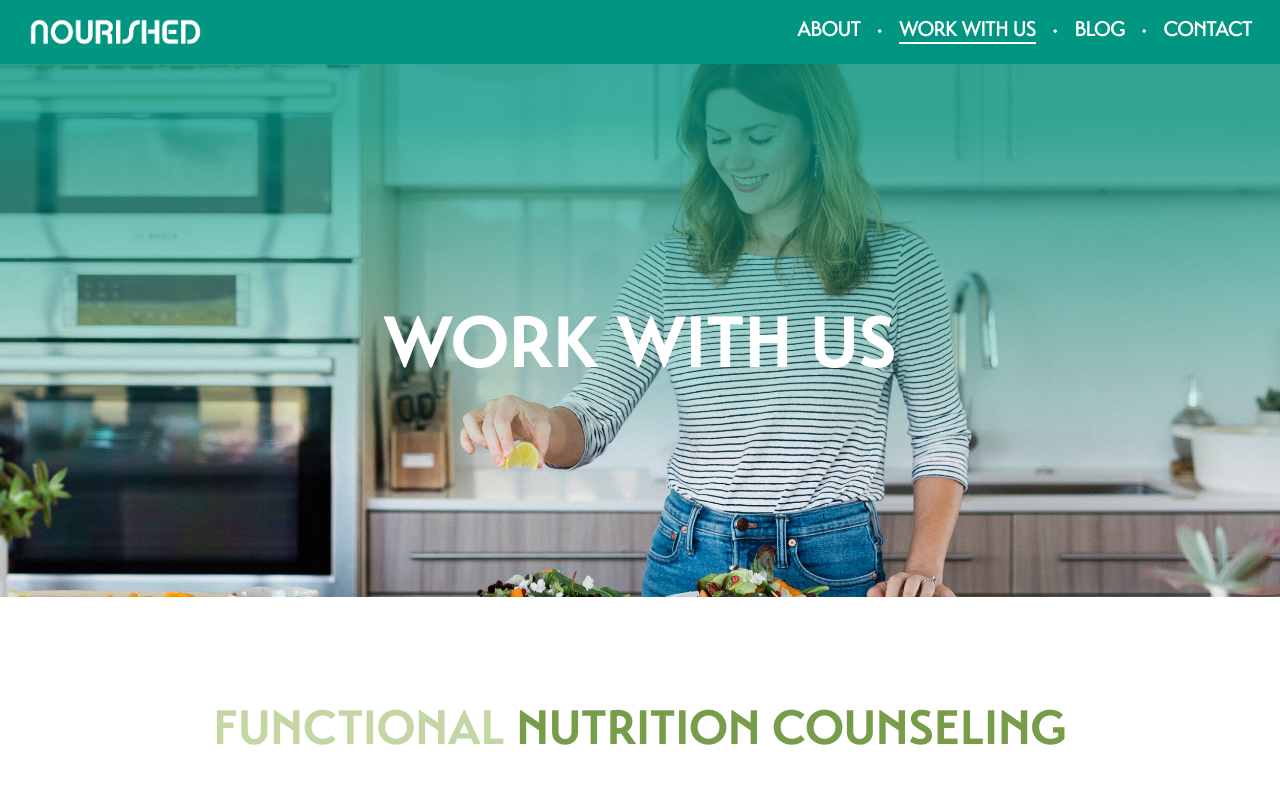
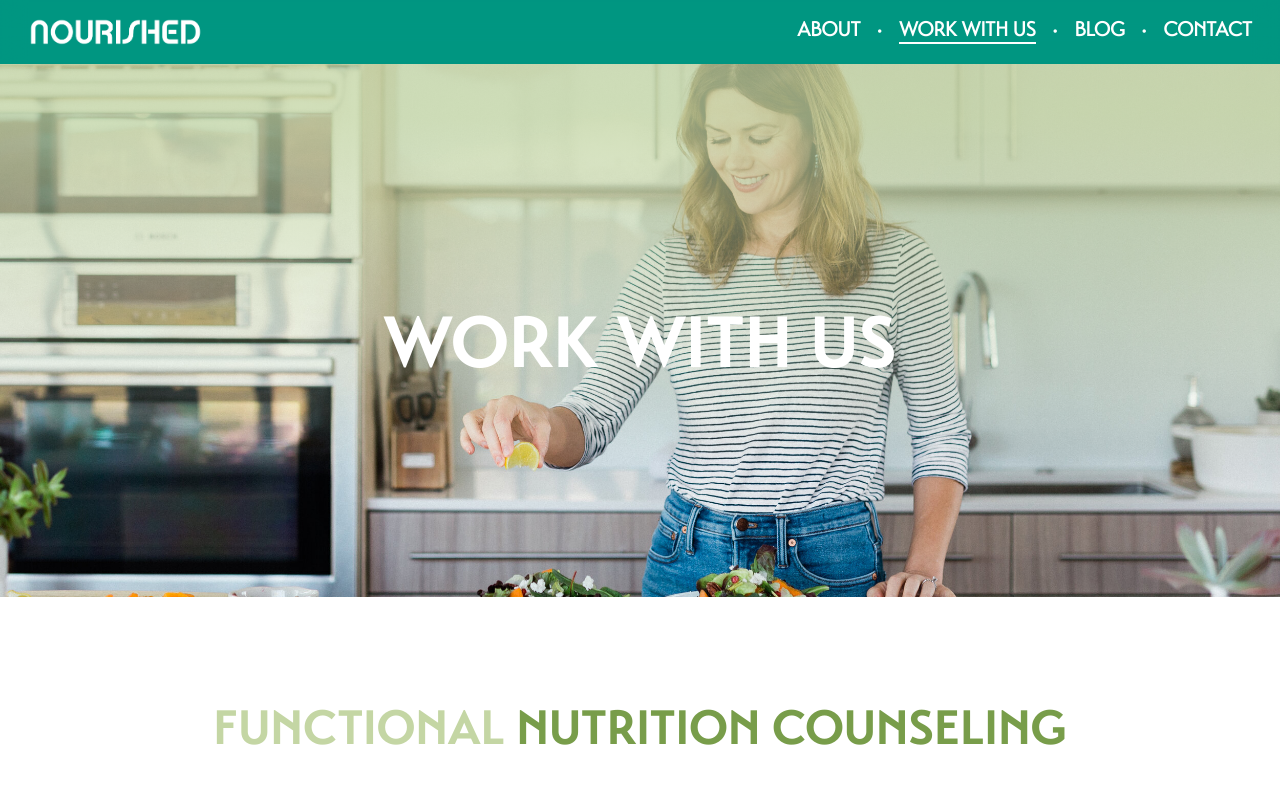
Before and after one commit to jamie-c/nourished, a Next.js app: page /work-with-us in a window 1280 px wide. Shown: the top 800 px of the page. Built offline with nearby package versions, Linux system fonts and the light colour scheme.

Commit message:
change image overlay variant to lighter color

```diff
--- a/src/app/(pages)/work-with-us/page.tsx
+++ b/src/app/(pages)/work-with-us/page.tsx
@@ -10,7 +10,7 @@ export default function Home() {
   return (
 <>
     <main className="top-0 w-screen flex min-h-screen flex-col items-center justify-start">
-        <FullWidthImageBehindGradient variant="primary" imageUrl="/images/lindsey_conway_edible-22.jpg" align="center"><p className={`${transatBold.className} w-screen text-center uppercase`}>Work With Us</p></FullWidthImageBehindGradient>
+        <FullWidthImageBehindGradient variant="tertiary" imageUrl="/images/lindsey_conway_edible-22.jpg" align="center"><p className={`${transatBold.className} w-screen text-center uppercase`}>Work With Us</p></FullWidthImageBehindGradient>
         <FullWidthColorBackground variant="white" textColor="secondary">
             <h1 className={`${transatBold.className} font-extraBold text-3xl sm:text-5xl text-center`}>
                 <span className="text-npag-500 uppercase">Functional </span>
```
